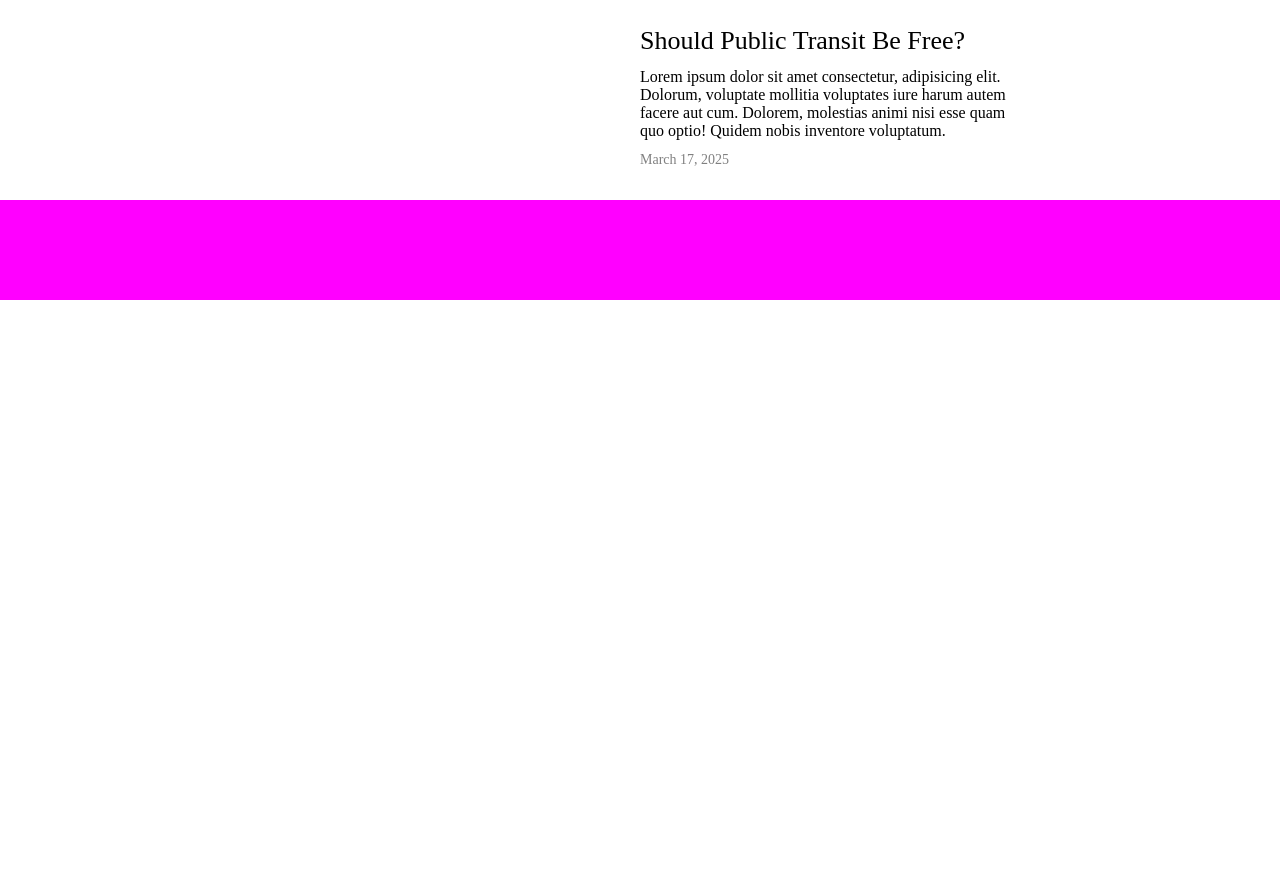
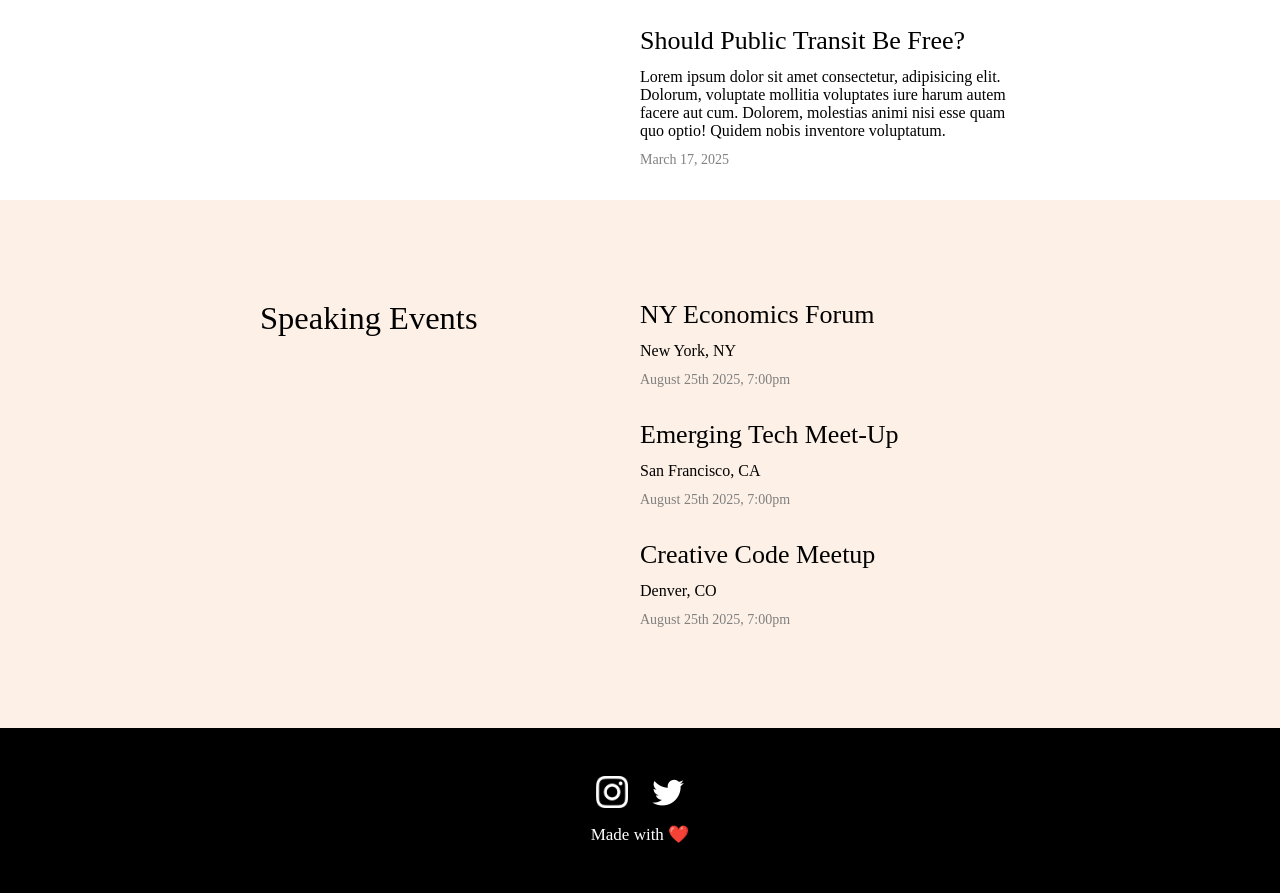
Before and after one commit to FarazTaslimi/Zero-To-Hero, a website: page 3. Hazel CV Project/index.html in a window 1280 px wide. Shown: the part 1222-2115 px from the top of the page. Before the commit the page ends 1522 px from the top, so only its background shows below. Drawn offline with Linux system fonts and the light colour scheme; a web font is replaced by a local one.

Commit message:
Colt Steel

```diff
--- a/3. Hazel CV Project/index.html
+++ b/3. Hazel CV Project/index.html
@@ -54,7 +54,7 @@
     <section class="blog">
         <div class="row">
             <span class="row-tag">Tech Blog</span>
-            <div class="row-content" id="blog-content">
+            <div class="row-content post--rows">
                 <div class="post">
                     <h3 class="post-title">This Is Your Brain On Helium</h3>
                     <p class="post-content">Lorem ipsum dolor sit amet consectetur, adipisicing elit. Dolorum, voluptate mollitia voluptates iure harum autem facere aut cum. Dolorem, molestias animi nisi esse quam quo optio! Quidem nobis inventore voluptatum. </p>
@@ -76,6 +76,37 @@
         </div>
     </section>
 
-    <section id="temp"></section>
+    <section class="events">
+        <div class="row">
+            <span class="row-tag">Speaking Events</span>
+            <div class="row-content post--rows">
+                <div class="post">
+                    <h3 class="post-title">NY Economics Forum</h3>
+                    <span class="post-content">New York, NY</span>
+                    <span class="post-date">August 25th 2025, 7:00pm</span>
+                </div>
+
+                <div class="post">
+                    <h3 class="post-title">Emerging Tech Meet-Up</h3>
+                    <span class="post-content">San Francisco, CA</span>
+                    <span class="post-date">August 25th 2025, 7:00pm</span>
+                </div>
+
+                <div class="post">
+                    <h3 class="post-title">Creative Code Meetup</h3>
+                    <span class="post-content">Denver, CO</span>
+                    <span class="post-date">August 25th 2025, 7:00pm</span>
+                </div>
+            </div>
+        </div>
+    </section>
+
+    <footer>
+        <div class="social-media-container">
+            <img src="images/instagram.png" alt="instagram" class="social-media">
+            <img src="images/twitter.png" alt="twitter" class="social-media">
+        </div>
+        <span>Made with ❤️</span>
+    </footer>
 </body>
 </html>
--- a/3. Hazel CV Project/style.css
+++ b/3. Hazel CV Project/style.css
@@ -123,7 +123,7 @@ nav a:active {
     background-color: white;
 }
 
-#blog-content {
+.post--rows {
     display: flex;
     flex-direction: column;
     gap: 32px;
@@ -149,7 +149,33 @@ nav a:active {
     color: gray;
 }
 
-#temp {
-    height: 100px;
-    background-color: magenta;
+.events {
+    background-color: #fdf0e6;
+    padding: 100px 260px;
 }
+
+footer {
+    background-color: black;
+    display: flex;
+    flex-direction: column;
+    align-items: center;
+    justify-content: center;
+    gap: 16px;
+    padding: 48px;
+}
+
+.social-media-container {
+    display: flex;
+    gap: 24px;
+    align-items: center;
+}
+
+.social-media {
+    width: 32px;
+    height: 32px;
+}
+
+footer span {
+    color: white;
+    font-size: 1.7rem;
+}
```
